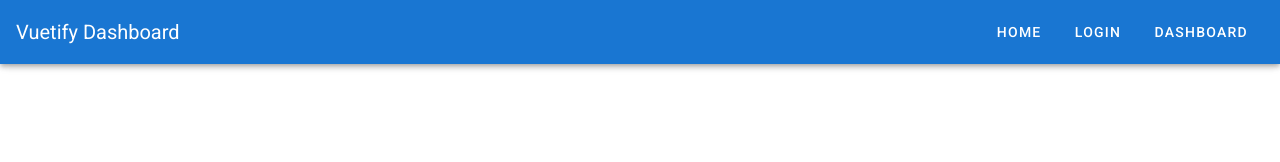
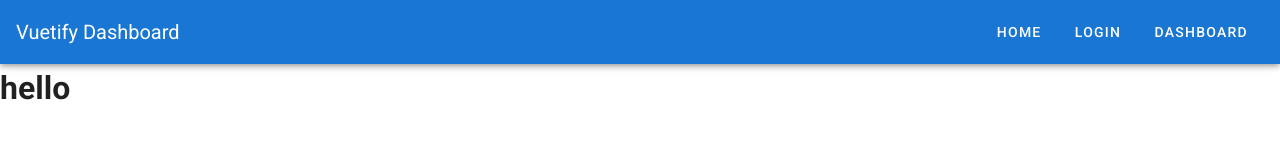
Before and after one commit to Ujez/vuetify-app, a Vue app: page /signup in a window 1280 px wide. Shown: the top 162 px of the page. Built offline with nearby package versions, Linux system fonts and the light colour scheme.

Commit message:
added the requirements for the signup page

```diff
--- a/src/router/index.js
+++ b/src/router/index.js
@@ -24,6 +24,11 @@
     component: () => import('../views/Login.vue')
   },
   {
+    path: '/signup',
+    name: 'signup',
+    component: () => import('../views/Signup.vue')
+  },
+  {
     path: '/dashboard',
     name: 'dashboard',
     component: () => import('../views/dashboard.vue')
--- /dev/null
+++ b/src/views/Signup.vue
@@ -0,0 +1,13 @@
+<template>
+  <h1>hello</h1>
+</template>
+
+<script>
+export default {
+
+}
+</script>
+
+<style>
+
+</style>
```
Also changed, not shown: 1 other file (tests, documents, lock files or other folders).
